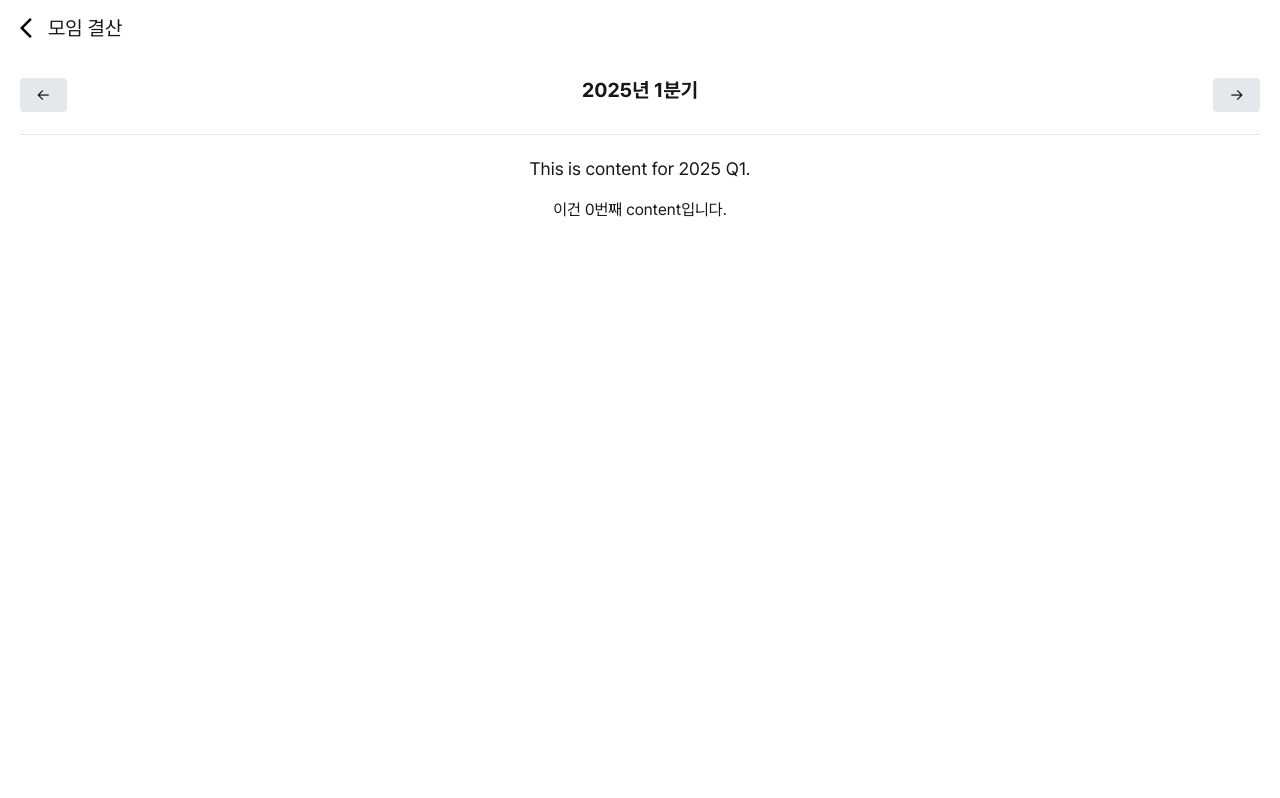
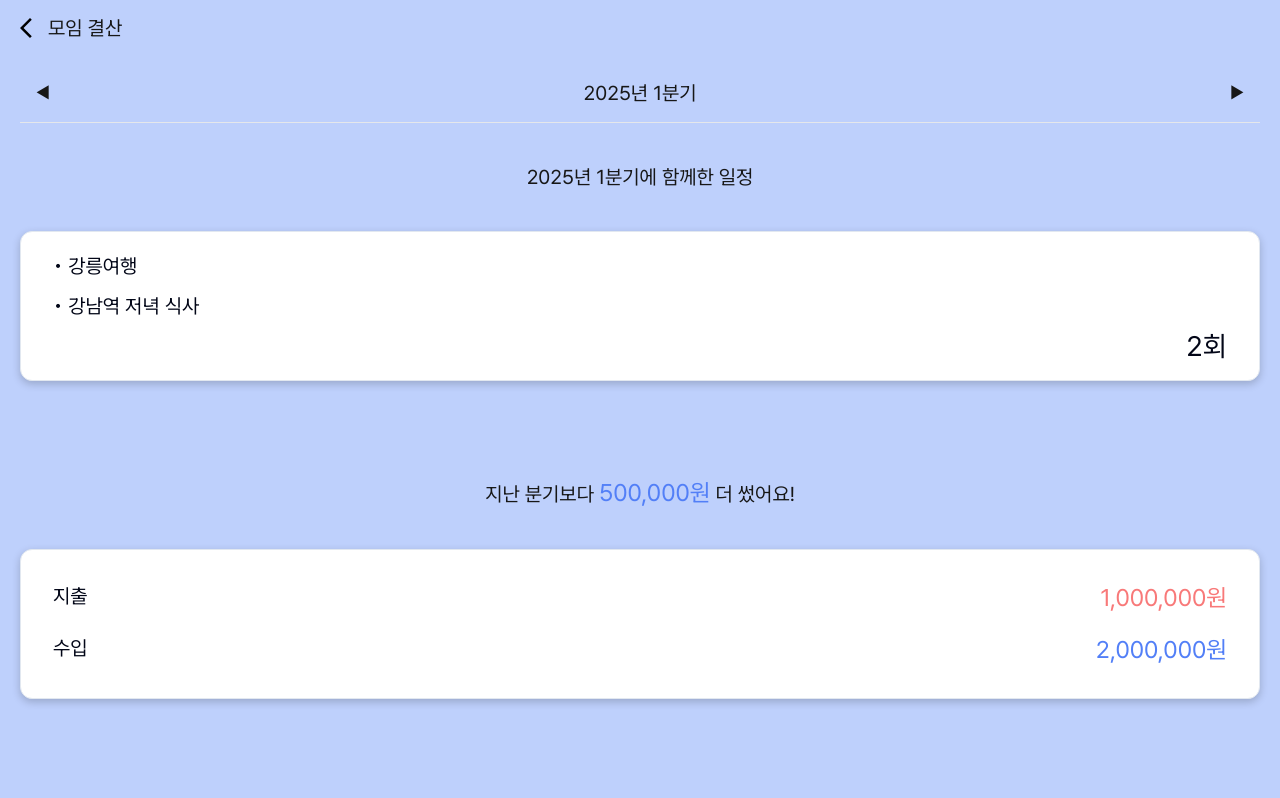
Before and after one commit to woo-ah-hana/woo-ah-hana-web, a Next.js app in the folder woo-ah-hana-web/: page /closing in a window 1280 px wide. Shown: the top 798 px of the page. Built offline with nearby package versions, Linux system fonts and the light colour scheme.

Commit message:
[ui] 모임결산 페이지 ui 구현

```diff
--- a/woo-ah-hana-web/package.json
+++ b/woo-ah-hana-web/package.json
@@ -18,6 +18,7 @@
     "@tailwindcss/forms": "^0.5.10",
     "antd": "^5.23.0",
     "axios": "^1.7.9",
+    "chart.js": "^4.4.7",
     "class-variance-authority": "^0.7.1",
     "clsx": "^2.1.1",
     "keen-slider": "^6.8.6",
@@ -25,10 +26,12 @@
     "openai": "^4.78.1",
     "path": "^0.12.7",
     "react": "^18",
+    "react-chartjs-2": "^5.3.0",
     "react-dom": "^18",
     "react-icons": "^5.4.0",
     "react-infinite-scroll-component": "^6.1.0",
     "react-lottie-player": "^2.1.0",
+    "react-scroll": "^1.9.0",
     "tailwind-merge": "^2.6.0",
     "tailwind-scrollbar": "^3.1.0",
     "tailwindcss-animate": "^1.0.7",
@@ -41,6 +44,7 @@
     "@types/node": "^20.17.12",
     "@types/react": "^18",
     "@types/react-dom": "^18",
+    "@types/react-scroll": "^1.8.10",
     "eslint": "^8",
     "eslint-config-next": "14.2.15",
     "postcss": "^8",
--- a/woo-ah-hana-web/src/app/(..route)/closing/page.tsx
+++ b/woo-ah-hana-web/src/app/(..route)/closing/page.tsx
@@ -1,14 +1,11 @@
-import Carousel from '@/app/ui/components/closing/carousel';
-import ClosingContent from '@/app/ui/components/closing/content';
+import ClosingCarousel from '@/app/ui/components/closing/carousel';
 import Header from '@/app/ui/components/header';
 
 export default function Closing() {
   return (
-    <div className='h-full flex flex-col'>
+    <div className='h-full flex flex-col bg-[#bed0fc]'>
       <Header title='모임 결산' link='/home' />
-      <Carousel>
-        <ClosingContent/>
-      </Carousel>
+      <ClosingCarousel/>
     </div>
   );
 }
--- a/woo-ah-hana-web/src/app/ui/components/closing/carousel.tsx
+++ b/woo-ah-hana-web/src/app/ui/components/closing/carousel.tsx
@@ -1,14 +1,13 @@
 'use client';
 
-import { useState, useEffect } from 'react';
+import React, { useState } from 'react';
+import ClosingContent from './content';
 
-type SelectProps = {
-    children?: React.ReactNode;
-  };
-
-export default function Carousel({ children }: SelectProps) {
-  const [currentPeriod, setCurrentPeriod] = useState({ year: 2025, quarter: 1 });
-  const [content, setContent] = useState('');
+export default function ClosingCarousel() {
+  const [currentPeriod, setCurrentPeriod] = useState({
+    year: 2025,
+    quarter: 1,
+  });
 
   const handleLeftClick = () => {
     setCurrentPeriod((prev) => {
@@ -26,30 +25,27 @@ export default function Carousel({ children }: SelectProps) {
     });
   };
 
-  useEffect(() => {
-    const fetchData = async () => {
-      // Todo: 분기 변경 기간 설정(생성날짜기준)
-      const data = `This is content for ${currentPeriod.year} Q${currentPeriod.quarter}.`;
-      setContent(data);
-    };
+  return (
+    <div>
+      <div className='h-full flex flex-col p-5 bg-[#bed0fc]'>
+        <div className='flex justify-between items-center mb-3'>
+          <button onClick={handleLeftClick} className='px-4 py-2 rounded'>
+            ◀
+          </button>
+          <div className='text-xl'>
+            {currentPeriod.year}년 {currentPeriod.quarter}분기
+          </div>
+          <button onClick={handleRightClick} className='px-4 py-2 rounded'>
+            ▶
+          </button>
+        </div>
 
-    fetchData();
-  }, [currentPeriod]);
-
-  return (
-    <div className="h-full flex flex-col p-5">
-
-      <div className="flex justify-between items-center mb-5">
-        <button onClick={handleLeftClick} className="px-4 py-2 bg-gray-200 rounded">←</button>
-        <h1 className="text-xl font-bold">
-          {currentPeriod.year}년 {currentPeriod.quarter}분기
-        </h1>
-        <button onClick={handleRightClick} className="px-4 py-2 bg-gray-200 rounded">→</button>
-      </div>
-
-      <div className="flex flex-col items-center justify-center border-t pt-5">
-        <p className="text-lg">{content}</p>
-        {children}
+        <div className='flex flex-col items-center justify-center border-t pt-5'>
+          <ClosingContent
+            year={currentPeriod.year}
+            quarter={currentPeriod.quarter}
+          />
+        </div>
       </div>
     </div>
   );
--- a/woo-ah-hana-web/src/app/ui/components/closing/content.tsx
+++ b/woo-ah-hana-web/src/app/ui/components/closing/content.tsx
@@ -1,7 +1,152 @@
-export default function ClosingContent(){
-    return(
-        <div>
-            이건 0번째 content입니다.
+import Image from 'next/image';
+import ImgParty from '../../../assets/img/party.png';
+import { Bar } from 'react-chartjs-2';
+import {
+  Chart as ChartJS,
+  CategoryScale,
+  LinearScale,
+  BarElement,
+  Title,
+  Tooltip,
+  Legend,
+} from 'chart.js';
+import { useEffect, useRef, useState } from 'react';
+import { Card } from '../../molecule/card/card';
+
+ChartJS.register(CategoryScale, LinearScale, BarElement, Title, Tooltip, Legend);
+
+type Props = {
+  year: number;
+  quarter: number;
+};
+
+type FadeInCardProps = {
+  children: React.ReactNode;
+  className?: string;
+};
+
+function FadeInCard({ children, className = '' }: FadeInCardProps) {
+  const [isVisible, setIsVisible] = useState(false);
+  const cardRef = useRef<HTMLDivElement | null>(null);
+
+  useEffect(() => {
+    const observer = new IntersectionObserver(
+      ([entry]) => {
+        if (entry.isIntersecting) {
+          setIsVisible(true);
+          observer.unobserve(entry.target);
+        }
+      },
+      { threshold: 0.7 }
+    );
+
+    if (cardRef.current) observer.observe(cardRef.current);
+    return () => observer.disconnect();
+  }, []);
+
+  return (
+
+    <Card
+
+    ref={cardRef}
+    className={`transition-all duration-1000 ease-in-out opacity-0 translate-y-5 ${
+      isVisible ? 'opacity-100 translate-y-0' : ''
+    } ${className}`}
+  >
+    {children}
+
+  </Card>
+  );
+}
+
+export default function ClosingContent({ year, quarter }: Props) {
+  const data = {
+    labels: ['1월', '2월', '3월'],
+    datasets: [
+      {
+        label: '소비 금액 (원)',
+        data: [700000, 350000, 1050000],
+        backgroundColor: 'rgba(50, 77, 221, 0.8)',
+        borderWidth: 0,
+        borderRadius: 8,
+      },
+    ],
+  };
+
+  const options = {
+    responsive: true,
+    plugins: {
+      legend: { position: 'top' as const, display: false },
+      title: { display: false, text: '3개월 소비 금액 비교' },
+    },
+    scales: {
+      y: {
+        beginAtZero: true,
+        ticks: {
+          callback: function (value: number | string) {
+            return `${value}`;
+          },
+        },
+      },
+    },
+  };
+
+  return (
+    <div className="flex flex-col w-screen py-5 px-5 text-xl gap-24 mb-20 bg-[#bed0fc]">
+      {/* 첫 번째 카드 */}
+      <div className="flex flex-col gap-10">
+        <div className="text-center">{year}년 {quarter}분기에 함께한 일정</div>
+        <FadeInCard className="py-5 px-8 flex flex-col gap-3">
+          <div>• 강릉여행</div>
+          <div>• 강남역 저녁 식사</div>
+          <div className="text-end text-[28px]">2회</div>
+        </FadeInCard>
+      </div>
+
+      {/* 두 번째 카드 */}
+      <div className="flex flex-col gap-10">
+        <div className="text-center">
+          지난 분기보다 <span className="text-2xl text-wooahMain">500,000원</span> 더 썼어요!
         </div>
-    )
+        <FadeInCard className="p-8 flex flex-col gap-5">
+          <div className="flex justify-between">
+            <div>지출</div>
+            <div className="text-2xl text-wooahDeepRed">1,000,000원</div>
+          </div>
+          <div className="flex justify-between">
+            <div>수입</div>
+            <div className="text-2xl text-wooahMain">2,000,000원</div>
+          </div>
+        </FadeInCard>
+      </div>
+
+      {/* 세 번째 카드 */}
+      <div className="flex flex-col gap-10">
+        <div className="text-center">
+          소비가 가장 많았던 달은<br />
+          <span className="text-2xl text-wooahMain">2월</span> 입니다!
+        </div>
+        <FadeInCard className="py-10 px-1 flex justify-center items-center">
+          <Bar data={data} options={options} />
+        </FadeInCard>
+      </div>
+
+      {/* 네 번째 카드 */}
+      <div className="flex flex-col gap-10">
+        <div className="text-center">
+          가장 많이 지출한 모임은<br />
+          <span className="text-2xl text-wooahMain">강릉 여행</span>이에요.
+        </div>
+        <FadeInCard className="p-8 flex flex-col gap-8">
+          <div className="flex justify-center">
+            <Image src={ImgParty} width={280} alt="모임사진" />
+          </div>
+          <div>
+            이 모임에서 지출한 금액은<br />
+            <span className="text-2xl text-wooahMain">34,567,136원</span>이에요.
+          </div>
+        </FadeInCard>
+      </div>
+    </div>
+  );
 }
```
Also changed, not shown: woo-ah-hana-web/src/app/assets/img/party.png (added), 1 other file (tests, documents, lock files or other folders).
